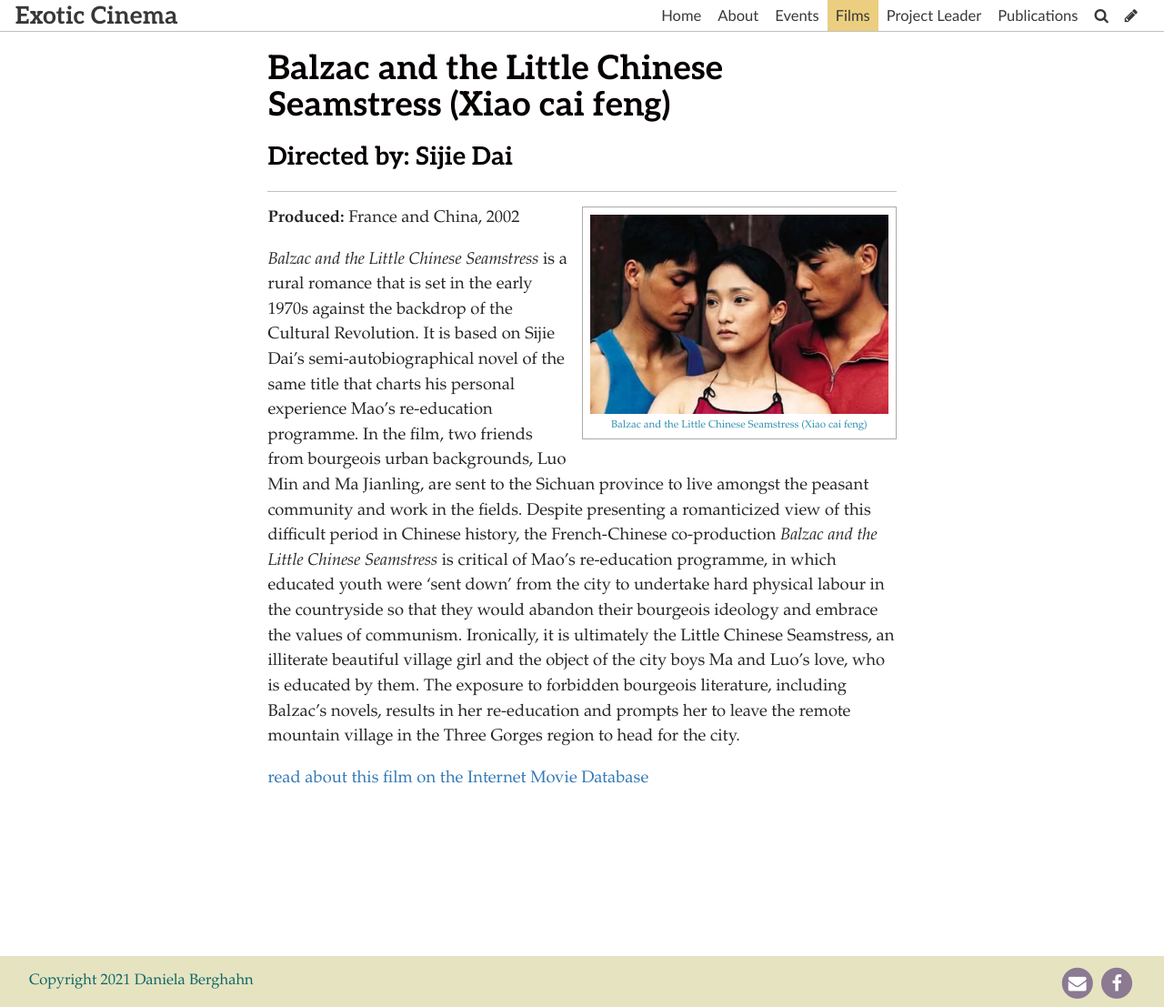
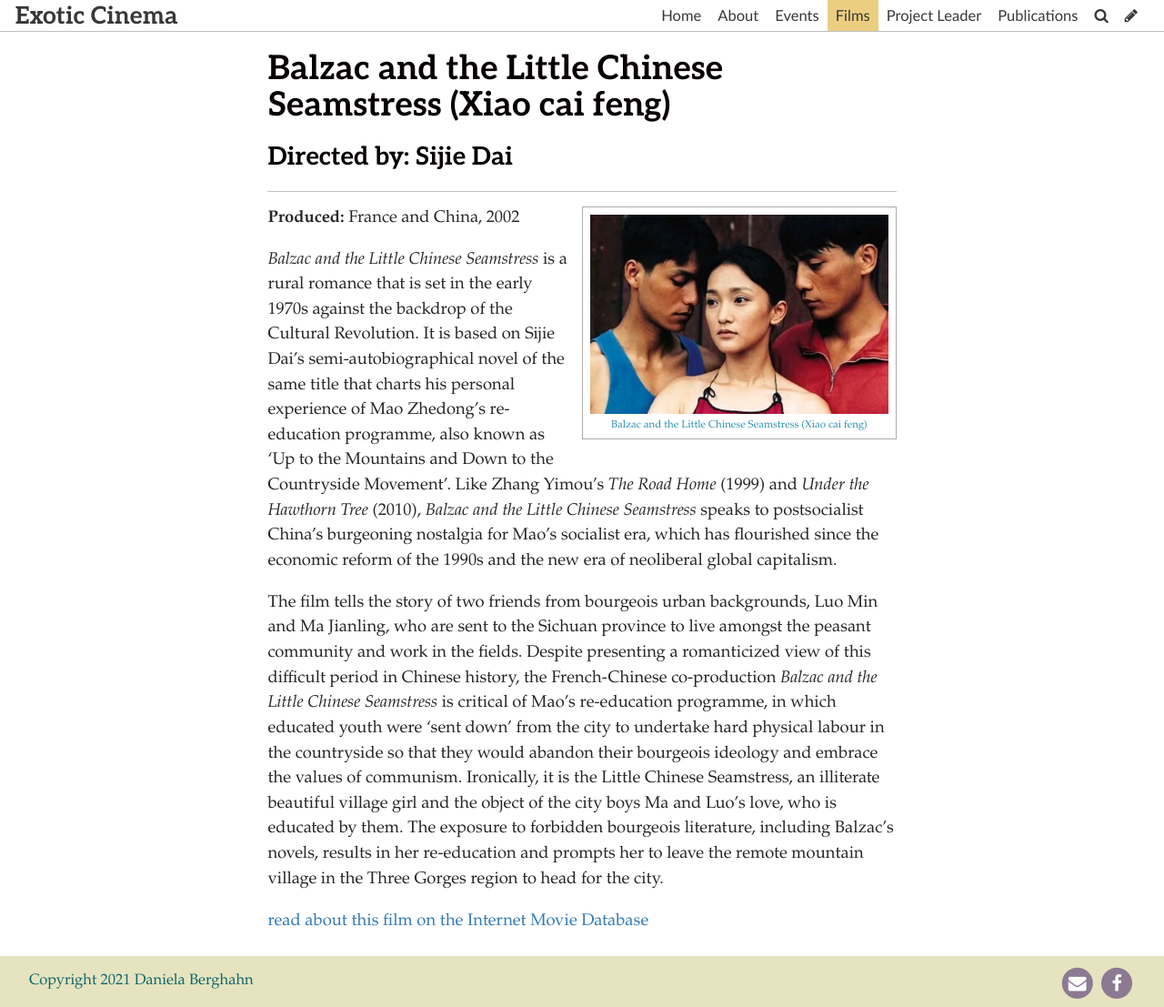
Before and after one commit to publisha/exotic-cinema, a Jekyll site: the page built from _films/xiao-cai-feng-balzac-and-the-little-chinese-seamstress.md, in a window 1280 px wide and 1107 px high. Shown: the whole window at 91% size. Built offline with Jekyll 4.4.1, drawn with Linux system fonts in a browser that asks for light colours; some web fonts are replaced.

Commit message:
Update Film “xiao-cai-feng-balzac-and-the-little-chinese-seamstress”

```diff
--- a/_films/xiao-cai-feng-balzac-and-the-little-chinese-seamstress.md
+++ b/_films/xiao-cai-feng-balzac-and-the-little-chinese-seamstress.md
@@ -7,4 +7,6 @@ released: France and China, 2002
 imdb: https://www.imdb.com/title/tt0291032/?ref_=nv_sr_srsg_0
 layout: film
 ---
-*Balzac and the Little Chinese Seamstress* is a rural romance that is set in the early 1970s against the backdrop of the Cultural Revolution.  It is based on Sijie Dai's semi-autobiographical novel of the same title that charts his personal experience Mao's re-education programme. In the film, two friends from bourgeois urban backgrounds, Luo Min and Ma Jianling, are sent to the Sichuan province to live amongst the peasant community and work in the fields. Despite presenting a romanticized view of this difficult period in Chinese history, the French-Chinese co-production *Balzac and the Little Chinese Seamstress* is critical of Mao’s re-education programme, in which educated youth were ‘sent down’ from the city to undertake hard physical labour in the countryside so that they would abandon their bourgeois ideology and embrace the values of communism. Ironically, it is ultimately the Little Chinese Seamstress, an illiterate beautiful village girl and the object of the city boys Ma and Luo’s love, who is educated by them. The exposure to forbidden bourgeois literature, including Balzac’s novels, results in her re-education and prompts her to leave the remote mountain village in the Three Gorges region to head for the city.
+*Balzac and the Little Chinese Seamstress* is a rural romance that is set in the early 1970s against the backdrop of the Cultural Revolution.  It is based on Sijie Dai's semi-autobiographical novel of the same title that charts his personal experience of Mao Zhedong's re-education programme, also known as 'Up to the Mountains and Down to the Countryside Movement’.  Like Zhang Yimou's *The Road Home* (1999) and *Under the Hawthorn Tree* (2010), *Balzac and the Little Chinese Seamstress* speaks to postsocialist China’s burgeoning nostalgia for Mao’s socialist era, which has flourished since the economic reform of the 1990s and the new era of neoliberal global capitalism.
+
+The film tells the story of two friends from bourgeois urban backgrounds, Luo Min and Ma Jianling, who are sent to the Sichuan province to live amongst the peasant community and work in the fields. Despite presenting a romanticized view of this difficult period in Chinese history, the French-Chinese co-production *Balzac and the Little Chinese Seamstress* is critical of Mao’s re-education programme, in which educated youth were ‘sent down’ from the city to undertake hard physical labour in the countryside so that they would abandon their bourgeois ideology and embrace the values of communism. Ironically, it is the Little Chinese Seamstress, an illiterate beautiful village girl and the object of the city boys Ma and Luo’s love, who is educated by them. The exposure to forbidden bourgeois literature, including Balzac’s novels, results in her re-education and prompts her to leave the remote mountain village in the Three Gorges region to head for the city.
```
